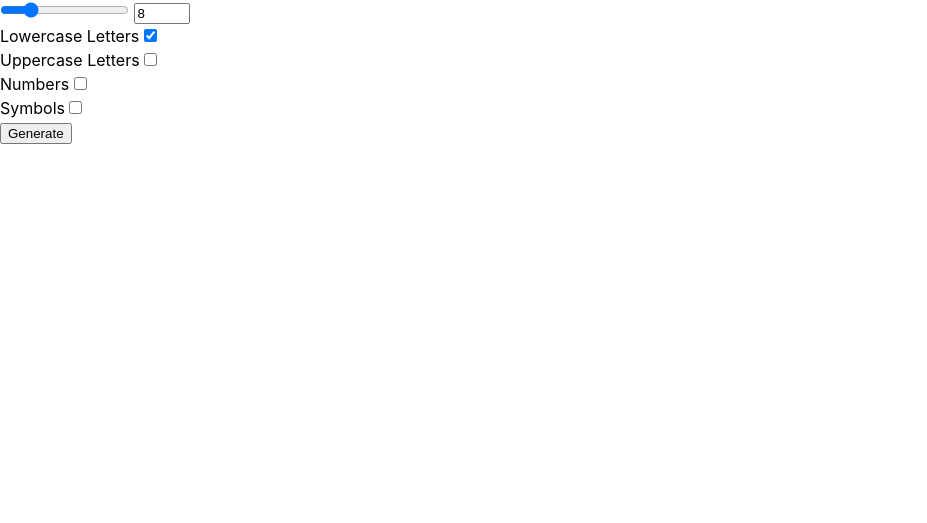
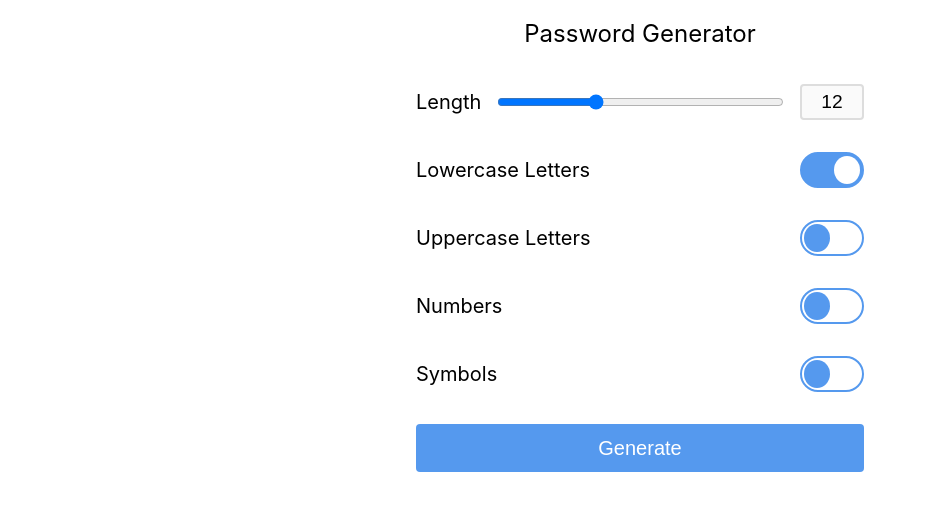
Before and after one commit to nishanbajracharya/password, a website built with Vite: page index.html in a window 1280 px wide. Shown: the whole page, without its empty margins (0-927 px from the left). Built offline with nearby package versions, Linux system fonts and the light colour scheme.

Commit message:
Add styles for form

```diff
--- a/index.html
+++ b/index.html
@@ -6,35 +6,71 @@
     <meta name="viewport" content="width=device-width, initial-scale=1.0" />
     <title>Document</title>
     <link href="https://unpkg.com/sanitize.css" rel="stylesheet" />
-    <link rel="stylesheet" href="src/style.css">
+    <link rel="stylesheet" href="src/style.css" />
   </head>
   <body>
-    <form id="password-form">
-      <div>
-        <input type="range" min="2" max="32" value="8" id="option-length-range" name="option-length-range"> <input type="number" min="2" max="32" value="8" id="option-length" name="option-length" />
+    <form id="password-form" class="password-form">
+      <div class="form-header">Password Generator</div>
+      <div class="form-row">
+        <span class="label">Length</span>
+        <input
+          type="range"
+          class="option-length-range"
+          id="option-length-range"
+          name="option-length-range"
+        />
+        <input
+          type="number"
+          class="option-length"
+          id="option-length"
+          name="option-length"
+        />
       </div>
 
-      <div>
-        <label for="option-lowercase">Lowercase Letters</label>
-        <input type="checkbox" id="option-lowercase" name="option-lowercase" checked/>
+      <div class="form-row">
+        <label for="option-lowercase" class="toggle">
+          <span class="label">Lowercase Letters</span>
+          <input
+            type="checkbox"
+            id="option-lowercase"
+            name="option-lowercase"
+            checked
+          />
+          <span class="switch"></span>
+        </label>
       </div>
 
-      <div>
-        <label for="option-uppercase">Uppercase Letters</label>
-        <input type="checkbox" id="option-uppercase" name="option-uppercase"/>
+      <div class="form-row">
+        <label for="option-uppercase" class="toggle">
+          <span class="label">Uppercase Letters</span>
+          <input
+            type="checkbox"
+            id="option-uppercase"
+            name="option-uppercase"
+          />
+          <span class="switch"></span>
+        </label>
       </div>
 
-      <div>
-        <label for="option-numbers">Numbers</label>
-        <input type="checkbox" id="option-numbers" name="option-numbers"/>
+      <div class="form-row">
+        <label for="option-numbers" class="toggle">
+          <span class="label">Numbers</span>
+          <input type="checkbox" id="option-numbers" name="option-numbers" />
+          <span class="switch"></span>
+        </label>
       </div>
 
-      <div>
-        <label for="option-symbols">Symbols</label>
-        <input type="checkbox" id="option-symbols" name="option-symbols"/>
+      <div class="form-row">
+        <label for="option-symbols" class="toggle">
+          <span class="label">Symbols</span>
+          <input type="checkbox" id="option-symbols" name="option-symbols" />
+          <span class="switch"></span>
+        </label>
       </div>
 
-      <button id="generate-button">Generate</button>
+      <button id="generate-button" class="generate-button">Generate</button>
+
+      <div id="result" class="result"></div>
     </form>
     <script src="src/index.js" type="module"></script>
   </body>
--- a/src/index.js
+++ b/src/index.js
@@ -1,17 +1,41 @@
 import generatePassword from 'password-generator';
+
+const RANGE_DEFAULT = 12;
+const RANGE_MIN = 2;
+const RANGE_MAX = 32;
 
 const optionRange = document.getElementById('option-length-range');
 const optionLength = document.getElementById('option-length');
 
-optionRange.addEventListener('change', (e) => {
+function setInputRange(input) {
+  input.setAttribute('min', RANGE_MIN);
+  input.setAttribute('max', RANGE_MAX);
+  input.setAttribute('value', RANGE_DEFAULT);
+}
+
+setInputRange(optionRange);
+setInputRange(optionLength);
+
+optionRange.addEventListener('input', (e) => {
   optionLength.value = e.target.value;
 });
 
-optionLength.addEventListener('change', (e) => {
-  optionRange.value = e.target.value;
+optionLength.addEventListener('input', (e) => {
+  let value = Number(e.target.value);
+
+  if (value > RANGE_MAX) value = RANGE_MAX;
+  if (value < RANGE_MIN) value = RANGE_MIN;
+
+  optionRange.value = String(value);
+
+  setTimeout(() => {
+    optionLength.value = String(value);
+  }, 250);
 });
 
 const form = document.getElementById('password-form');
+
+const result = document.getElementById('result');
 
 form.addEventListener('submit', function (e) {
   e.preventDefault();
@@ -32,5 +56,5 @@ form.addEventListener('submit', function (e) {
     length,
   };
 
-  console.log(generatePassword(options));
+  result.textContent = generatePassword(options);
 });
--- a/src/style.css
+++ b/src/style.css
@@ -2,3 +2,144 @@ body {
   font-family: -apple-system, BlinkMacSystemFont, 'Segoe UI', Roboto, Helvetica,
     Arial, sans-serif, 'Apple Color Emoji', 'Segoe UI Emoji', 'Segoe UI Symbol';
 }
+
+.password-form {
+  margin: 0 auto;
+  max-width: 480px;
+}
+
+.generate-button {
+  --text-color: #fff;
+  --main-color: #59e;
+
+  margin: 16px;
+  height: 48px;
+  width: calc(100% - 32px);
+  font-size: 1.25rem;
+
+  color: var(--text-color);
+  background: var(--main-color);
+  border: none;
+  border-radius: 4px;
+  cursor: pointer;
+  transition: background .25s;
+  outline: none;
+}
+
+.generate-button:hover {
+  --main-color: #6af;
+  background: var(--main-color);
+}
+
+.generate-button:focus {
+  --main-color: #48d;
+  background: var(--main-color);
+}
+
+.result {
+  padding: 16px;
+  font-size: 2rem;
+  text-align: center;
+  font-family: monospace;
+}
+
+.form-row {
+  display: flex;
+  padding: 16px;
+  align-items: center;
+}
+
+.form-header {
+  padding: 16px;
+  text-align: center;
+  font-size: 1.5rem;
+}
+
+.option-length-range {
+  flex: 1;
+  margin: 0 16px;
+}
+
+.option-length {
+  --base-color: #fafafa;
+  --border-color: #ddd;
+  --focus-color: #6af;
+  width: 64px;
+  height: 36px;
+  text-align: center;
+  font-size: 1.2rem;
+  border-radius: 4px;
+  border: 2px solid var(--border-color);
+  background: var(--base-color);
+  outline: none;
+  transition: .25s;
+  -moz-appearance: textField;
+}
+
+input::-webkit-outer-spin-button,
+input::-webkit-inner-spin-button {
+  -webkit-appearance: none;
+  margin: 0;
+}
+
+.option-length:focus {
+  border: 2px solid var(--focus-color);
+}
+
+.toggle {
+  --toggle-width: 60px;
+  --toggle-height: 32px;
+  --spacing: 2px;
+  --base-color: #fff;
+  --main-color: #59e;
+
+  display: flex;
+  align-items: center;
+
+  width: 100%;
+}
+
+.label {
+  font-size: 1.25rem;
+}
+
+.toggle input[type='checkbox'] {
+  display: none;
+}
+
+.toggle input[type='checkbox'] + .switch {
+  width: var(--toggle-width);
+  height: var(--toggle-height);
+  background: var(--base-color);
+  position: relative;
+  transition: 0.25s;
+  display: inline-block;
+  border-radius: calc(var(--toggle-width) / 2);
+  border: 2px solid var(--main-color);
+  cursor: pointer;
+  user-select: none;
+  box-sizing: content-box;
+  margin-left: auto;
+}
+
+.toggle input[type='checkbox'] + .switch::after {
+  content: '';
+  position: absolute;
+  top: var(--spacing);
+  left: var(--spacing);
+  width: calc(var(--toggle-width) / 2 - 2 * var(--spacing));
+  height: calc(var(--toggle-height) - 2 * var(--spacing));
+  background: var(--main-color);
+  transition: 0.25s;
+  border-radius: 50%;
+}
+
+.toggle input[type='checkbox']:checked + .switch {
+  background: var(--main-color);
+  border: 2px solid var(--main-color);
+}
+
+.toggle input[type='checkbox']:checked + .switch::after {
+  background: var(--base-color);
+  transform: translateX(calc(100% + 2 * var(--spacing)));
+}
```
